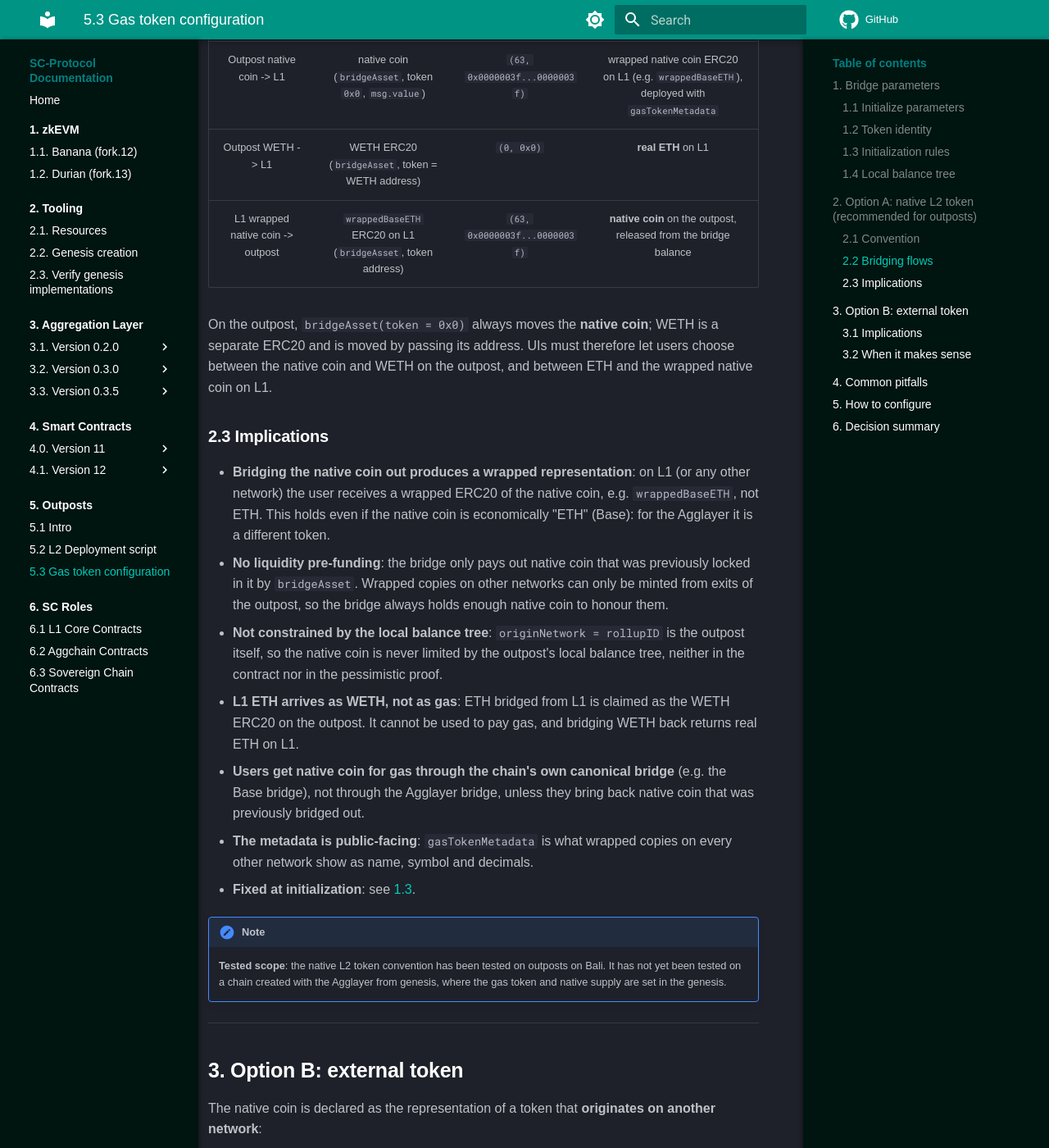
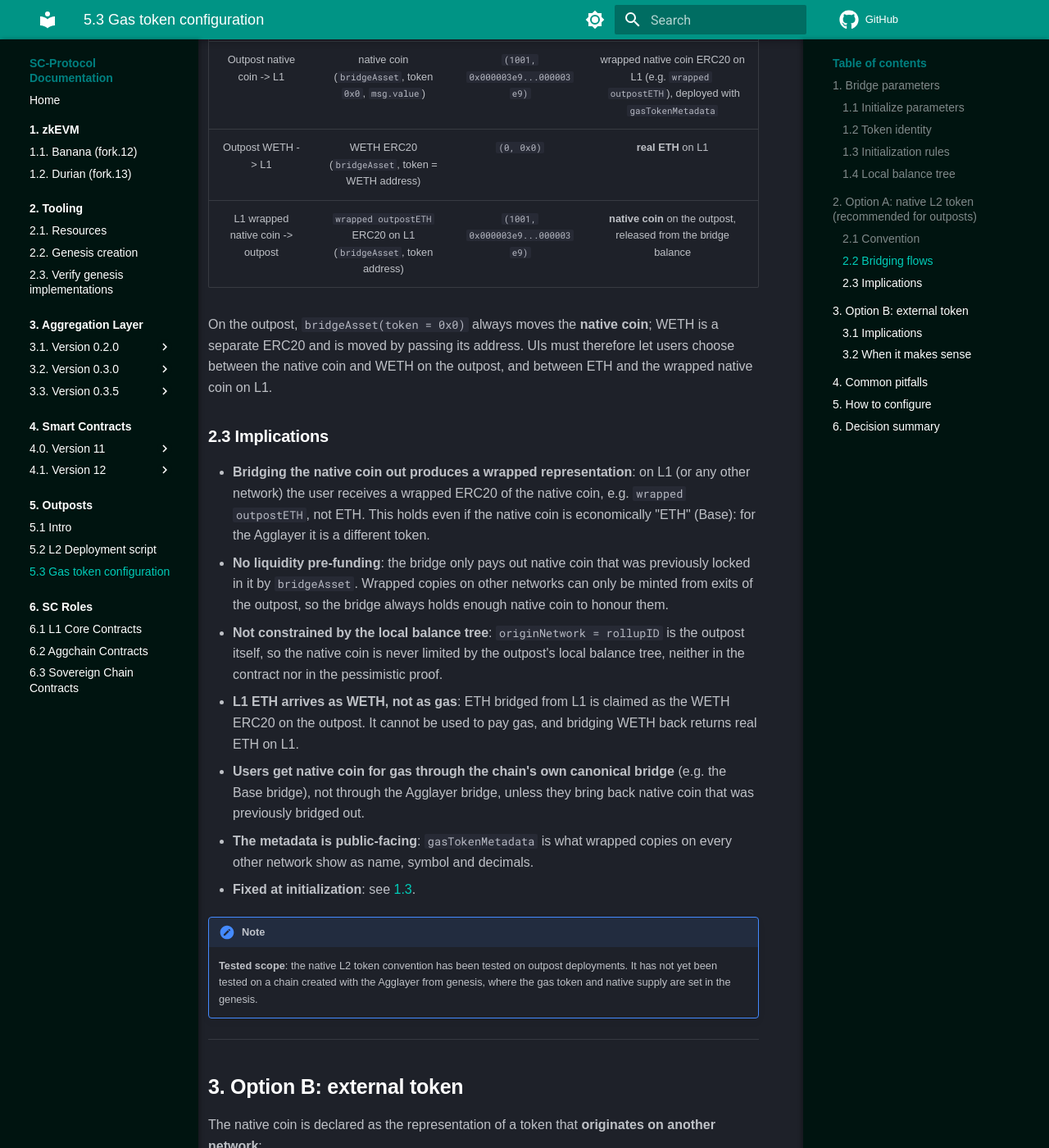
Before and after one commit to agglayer/protocol-team-docs, an MkDocs documentation site: the page built from docs/outposts/Gas-token.md, in a window 1280 px wide and 1400 px high, scrolled down 4059 px. Shown: the whole window at 82% size. Built offline with MkDocs 1.6.1 and Material for MkDocs 9.7.7, drawn with Linux system fonts in a browser that asks for light colours; comment, search, counter and statistics services are not loaded; some of the changed text lies outside the part shown.

Commit message:
docs(outposts): use generic outpost examples
Replace internal-devnet-specific examples with a hypothetical outpost
(rollupID = 1001) in the outposts docs.

https://github.com/agglayer/protocol-team-kanban/issues/821

Co-Authored-By: Claude Opus 5.5 <noreply@anthropic.com>

````diff
--- a/docs/outposts/Gas-token.md
+++ b/docs/outposts/Gas-token.md
@@ -77,30 +77,30 @@ The native coin is declared as a token that **originates on the outpost itself**
 
 The address is a convention: there is no contract at that address. It only has to be unique and stable, so that `(rollupID, derivedAddress)` identifies the native coin across the Agglayer.
 
-**Worked example**: an outpost with `rollupID = 63` (`0x3f`), such as the Base outpost on Bali:
+**Worked example**: an outpost with `rollupID = 1001` (`0x3e9`):
 
-- `gasTokenNetwork = 63`
-- `gasTokenAddress = 0x0000003f0000003f0000003f0000003f0000003f`
-- `gasTokenMetadata = abi.encode(name, symbol, decimals)` of the native coin, e.g. `abi.encode("baseETH", "BETH", 18)` as in the tool's example parameters
+- `gasTokenNetwork = 1001`
+- `gasTokenAddress = 0x000003e9000003e9000003e9000003e9000003e9`
+- `gasTokenMetadata = abi.encode(name, symbol, decimals)` of the native coin, e.g. `abi.encode("outpostETH", "OETH", 18)` as in the tool's example parameters
 
 Set `decimals` to the decimals the native coin really has (18 for ETH-like native coins): bridge amounts are passed unchanged, so the decimals only affect how wrapped copies display them.
 
 ### 2.2 Bridging flows
 
-Example for an outpost with `rollupID = 63` and Ethereum L1 (network `0`):
+Example for an outpost with `rollupID = 1001` and Ethereum L1 (network `0`):
 
-|                Flow               |                     What the user sends                     | Leaf token identity `(originNetwork, originTokenAddress)` |                                   What the user receives                                  |
-| :-------------------------------: | :---------------------------------------------------------: | :-------------------------------------------------------: | :---------------------------------------------------------------------------------------: |
-|         L1 ETH -> outpost         |            ETH on L1 (`bridgeAsset`, token `0x0`)           |                         `(0, 0x0)`                        |                    **WETH** ERC20 on the outpost (minted by the bridge)                   |
-|     Outpost native coin -> L1     |    native coin (`bridgeAsset`, token `0x0`, `msg.value`)    |               `(63, 0x0000003f...0000003f)`               | wrapped native coin ERC20 on L1 (e.g. `wrappedBaseETH`), deployed with `gasTokenMetadata` |
-|         Outpost WETH -> L1        |       WETH ERC20 (`bridgeAsset`, token = WETH address)      |                         `(0, 0x0)`                        |                                     **real ETH** on L1                                    |
-| L1 wrapped native coin -> outpost | `wrappedBaseETH` ERC20 on L1 (`bridgeAsset`, token address) |               `(63, 0x0000003f...0000003f)`               |              **native coin** on the outpost, released from the bridge balance             |
+|                Flow               |                       What the user sends                       | Leaf token identity `(originNetwork, originTokenAddress)` |                                     What the user receives                                    |
+| :-------------------------------: | :-------------------------------------------------------------: | :-------------------------------------------------------: | :-------------------------------------------------------------------------------------------: |
+|         L1 ETH -> outpost         |              ETH on L1 (`bridgeAsset`, token `0x0`)             |                         `(0, 0x0)`                        |                      **WETH** ERC20 on the outpost (minted by the bridge)                     |
+|     Outpost native coin -> L1     |      native coin (`bridgeAsset`, token `0x0`, `msg.value`)      |              `(1001, 0x000003e9...000003e9)`              | wrapped native coin ERC20 on L1 (e.g. `wrapped outpostETH`), deployed with `gasTokenMetadata` |
+|         Outpost WETH -> L1        |         WETH ERC20 (`bridgeAsset`, token = WETH address)        |                         `(0, 0x0)`                        |                                       **real ETH** on L1                                      |
+| L1 wrapped native coin -> outpost | `wrapped outpostETH` ERC20 on L1 (`bridgeAsset`, token address) |              `(1001, 0x000003e9...000003e9)`              |                **native coin** on the outpost, released from the bridge balance               |
 
 On the outpost, `bridgeAsset(token = 0x0)` always moves the **native coin**; WETH is a separate ERC20 and is moved by passing its address. UIs must therefore let users choose between the native coin and WETH on the outpost, and between ETH and the wrapped native coin on L1.
 
 ### 2.3 Implications
 
-- **Bridging the native coin out produces a wrapped representation**: on L1 (or any other network) the user receives a wrapped ERC20 of the native coin, e.g. `wrappedBaseETH`, not ETH. This holds even if the native coin is economically "ETH" (Base): for the Agglayer it is a different token.
+- **Bridging the native coin out produces a wrapped representation**: on L1 (or any other network) the user receives a wrapped ERC20 of the native coin, e.g. `wrapped outpostETH`, not ETH. This holds even if the native coin is economically "ETH" (Base): for the Agglayer it is a different token.
 - **No liquidity pre-funding**: the bridge only pays out native coin that was previously locked in it by `bridgeAsset`. Wrapped copies on other networks can only be minted from exits of the outpost, so the bridge always holds enough native coin to honour them.
 - **Not constrained by the local balance tree**: `originNetwork = rollupID` is the outpost itself, so the native coin is never limited by the outpost's local balance tree, neither in the contract nor in the pessimistic proof.
 - **L1 ETH arrives as WETH, not as gas**: ETH bridged from L1 is claimed as the WETH ERC20 on the outpost. It cannot be used to pay gas, and bridging WETH back returns real ETH on L1.
@@ -109,7 +109,7 @@ On the outpost, `bridgeAsset(token = 0x0)` always moves the **native coin**; WET
 - **Fixed at initialization**: see [1.3](#13-initialization-rules).
 
 !!! note
-    **Tested scope**: the native L2 token convention has been tested on outposts on Bali. It has not yet been tested on a chain created with the Agglayer from genesis, where the gas token and native supply are set in the genesis.
+    **Tested scope**: the native L2 token convention has been tested on outpost deployments. It has not yet been tested on a chain created with the Agglayer from genesis, where the gas token and native supply are set in the genesis.
 
 ---
 
@@ -146,7 +146,7 @@ An outpost is an existing chain whose native coin is minted by its own canonical
 - **`gasTokenAddress = 0x0` with `gasTokenNetwork = 0` means ETH**, not "no gas token" or "custom token". For example, an OP stack chain configured with a custom gas token at the OP level, but whose Agglayer bridge was initialized with `0x0` / `0` / `0x`, has its native coin treated by the Agglayer as L1 ETH.
 - **`gasTokenNetwork` must be the `rollupID` for a native L2 token**: if it differs, the native coin is treated as a foreign token and the local balance tree blocks bridging it out until equivalent amounts are claimed in.
 - **`gasTokenNetwork` is an Agglayer network ID**, not an EVM chain ID.
-- **Do not confuse the gas token with WETH**: `gasTokenMetadata` describes the outpost's native coin (e.g. `baseETH`), while WETH is the separate ERC20 that represents L1 ETH on the outpost and is created by the bridge.
+- **Do not confuse the gas token with WETH**: `gasTokenMetadata` describes the outpost's native coin (e.g. `outpostETH`), while WETH is the separate ERC20 that represents L1 ETH on the outpost and is created by the bridge.
 - **No changes after initialization**: see [1.3](#13-initialization-rules).
 
 ---
@@ -167,8 +167,8 @@ The relevant part of `deploy_parameters.json`:
     "chainID": 1001,
     "rollupID": 1001,
     "networkName": "OutpostChain",
-    "tokenName": "baseETH",
-    "tokenSymbol": "BETH",
+    "tokenName": "outpostETH",
+    "tokenSymbol": "OETH",
     "tokenDecimals": 18
 }
 ```
@@ -181,13 +181,13 @@ For the operational procedure, see the runbook [Deploy outpost: Setup GasToken](
 
 ## 6. Decision summary
 
-|               Aspect              |            Native L2 token            |                                External token                                |
-| :-------------------------------: | :-----------------------------------: | :--------------------------------------------------------------------------: |
-|         `gasTokenAddress`         |      derived from `rollupID` (5x)     |              `0x0` (ETH) or token address on its origin network              |
-|         `gasTokenNetwork`         |               `rollupID`              |                 origin network ID (`0` for ETH / L1 tokens)                  |
-|   Native coin on other networks   | wrapped ERC20 (e.g. `wrappedBaseETH`) |                      the origin token itself (e.g. ETH)                      |
-|       L1 ETH on the outpost       |               WETH ERC20              |         native coin (if ETH is the gas token), otherwise WETH ERC20          |
-|    Bridge liquidity pre-funding   |               not needed              |                     required to pay claims of the token                      |
-|      Local balance tree limit     |                  none                 |                bridging out limited by the amount claimed in                 |
-|            Suitable for           |                outposts               | chains whose native coin is created only by Agglayer claims (genesis chains) |
-| Supported by `deployOutpostChain` |                  yes                  |                                      no                                      |
+|               Aspect              |              Native L2 token              |                                External token                                |
+| :-------------------------------: | :---------------------------------------: | :--------------------------------------------------------------------------: |
+|         `gasTokenAddress`         |        derived from `rollupID` (5x)       |              `0x0` (ETH) or token address on its origin network              |
+|         `gasTokenNetwork`         |                 `rollupID`                |                 origin network ID (`0` for ETH / L1 tokens)                  |
+|   Native coin on other networks   | wrapped ERC20 (e.g. `wrapped outpostETH`) |                      the origin token itself (e.g. ETH)                      |
+|       L1 ETH on the outpost       |                 WETH ERC20                |         native coin (if ETH is the gas token), otherwise WETH ERC20          |
+|    Bridge liquidity pre-funding   |                 not needed                |                     required to pay claims of the token                      |
+|      Local balance tree limit     |                    none                   |                bridging out limited by the amount claimed in                 |
+|            Suitable for           |                  outposts                 | chains whose native coin is created only by Agglayer claims (genesis chains) |
+| Supported by `deployOutpostChain` |                    yes                    |                                      no                                      |
````
Also changed, not shown: docs/outposts/Intro.md (+3 -3 lines).
